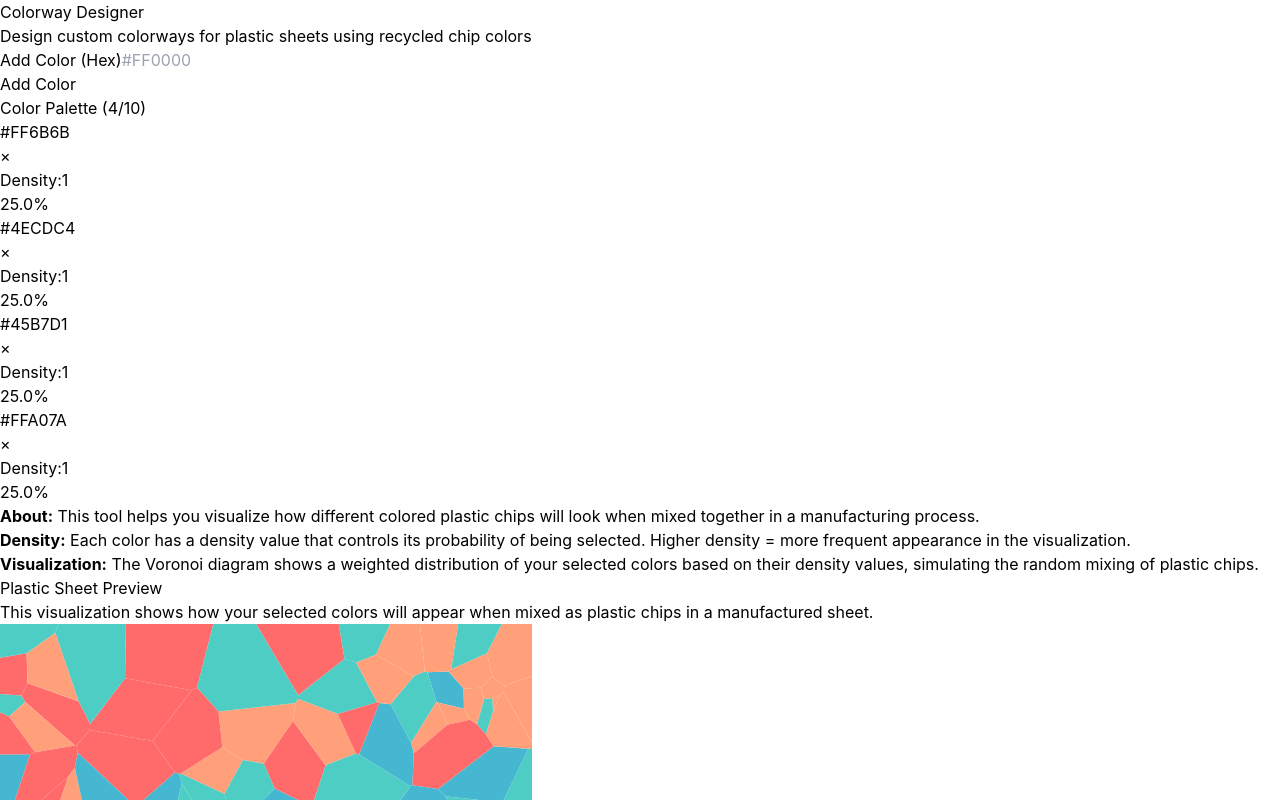
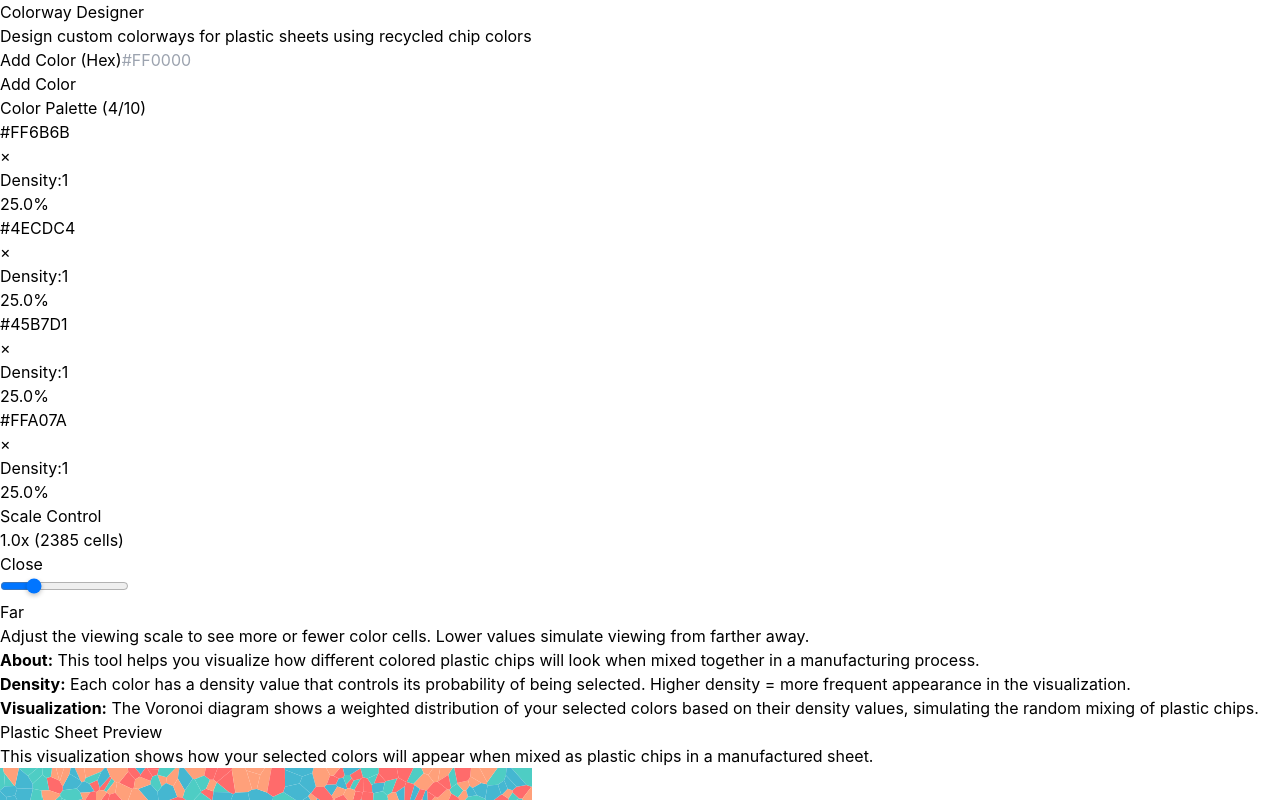
Before and after one commit to ammortal-inc/colorway-designer, a React (Vite) app: page / in a window 1280 px wide. Shown: the top 800 px of the page. Built offline with nearby package versions, Linux system fonts and the light colour scheme.

Commit message:
feat: Add scale control

```diff
--- a/src/App.tsx
+++ b/src/App.tsx
@@ -1,8 +1,9 @@
-import { useState } from 'react';
+import { useState, useCallback } from 'react';
 import { Color } from './types';
 import { createColor } from './utils/colorUtils';
 import Sidebar from './components/Sidebar';
 import VoronoiVisualization from './components/VoronoiVisualization';
+import ScaleControl from './components/ScaleControl';
 
 const MAX_COLORS = 10;
 
@@ -18,6 +19,9 @@ function App() {
   const [colors, setColors] = useState<Color[]>(() => {
     return DEFAULT_COLORS.map(({ hex, density }) => createColor(hex, density));
   });
+
+  const [scale, setScale] = useState<number>(1.0);
+  const [isGenerating, setIsGenerating] = useState<boolean>(false);
 
   const handleColorAdd = (hex: string) => {
     if (colors.length >= MAX_COLORS) {
@@ -46,6 +50,13 @@ function App() {
     );
   };
 
+  const handleScaleChange = useCallback((newScale: number) => {
+    setScale(newScale);
+    setIsGenerating(true);
+    // Clear the generating state after a short delay
+    setTimeout(() => setIsGenerating(false), 200);
+  }, []);
+
   return (
     <div className="flex flex-row h-screen bg-neutral-900">
       <Sidebar
@@ -54,6 +65,9 @@ function App() {
         onColorRemove={handleColorRemove}
         onDensityChange={handleDensityChange}
         maxColors={MAX_COLORS}
+        scale={scale}
+        onScaleChange={handleScaleChange}
+        isGenerating={isGenerating}
       />
 
       <main className="flex-1 p-4 lg:p-8 overflow-auto flex flex-col">
@@ -72,7 +86,7 @@ function App() {
               colors={colors}
               width={600}
               height={600}
-              cellCount={150}
+              scale={scale}
             />
           </div>
         </div>
--- /dev/null
+++ b/src/components/ScaleControl.tsx
@@ -0,0 +1,108 @@
+import React from 'react';
+
+interface ScaleControlProps {
+  scale: number;
+  onScaleChange: (scale: number) => void;
+  disabled?: boolean;
+  isGenerating?: boolean;
+}
+
+const ScaleControl: React.FC<ScaleControlProps> = ({ scale, onScaleChange, disabled = false, isGenerating = false }) => {
+  const handleScaleChange = (e: React.ChangeEvent<HTMLInputElement>) => {
+    const newScale = parseFloat(e.target.value);
+    onScaleChange(newScale);
+  };
+
+  const getCellCount = (scale: number) => {
+    // Map scale 0.1-4.0 to cell count 100-10000
+    // Linear interpolation: cellCount = 100 + (scale - 0.1) * (10000 - 100) / (4.0 - 0.1)
+    const minCells = 100;
+    const maxCells = 10000;
+    const minScale = 0.1;
+    const maxScale = 4.0;
+
+    const cellCount = minCells + (scale - minScale) * (maxCells - minCells) / (maxScale - minScale);
+    return Math.round(cellCount);
+  };
+
+  return (
+    <div className="mb-6">
+      <div className="mb-3">
+        <div className="flex items-center justify-between mb-2">
+          <h3 className="text-lg font-medium text-neutral-100">
+            Scale Control
+          </h3>
+          {isGenerating && (
+            <span className="text-xs text-blue-400">Updating...</span>
+          )}
+        </div>
+        <div className="text-sm text-neutral-300">
+          {scale.toFixed(1)}x ({getCellCount(scale)} cells)
+        </div>
+      </div>
+
+      <div className="space-y-3">
+        <div className="flex items-center space-x-4">
+          <span className="text-sm text-neutral-400 w-8">Close</span>
+
+          <div className="flex-1 relative">
+            <input
+              type="range"
+              min="0.1"
+              max="4.0"
+              step="0.1"
+              value={scale}
+              onChange={handleScaleChange}
+              disabled={disabled}
+              className="w-full h-2 bg-neutral-600 rounded-lg appearance-none cursor-pointer slider"
+            />
+          </div>
+
+          <span className="text-sm text-neutral-400 w-10">Far</span>
+        </div>
+      </div>
+
+      <p className="text-xs text-neutral-400 mt-3">
+        Adjust the viewing scale to see more or fewer color cells. Lower values simulate viewing from farther away.
+      </p>
+
+      <style jsx>{`
+        .slider::-webkit-slider-thumb {
+          appearance: none;
+          height: 20px;
+          width: 20px;
+          border-radius: 50%;
+          background: rgb(96 165 250);
+          cursor: pointer;
+          border: 2px solid white;
+          box-shadow: 0 2px 4px rgba(0, 0, 0, 0.2);
+        }
+
+        .slider::-moz-range-thumb {
+          height: 20px;
+          width: 20px;
+          border-radius: 50%;
+          background: rgb(96 165 250);
+          cursor: pointer;
+          border: 2px solid white;
+          box-shadow: 0 2px 4px rgba(0, 0, 0, 0.2);
+        }
+
+        .slider:disabled {
+          opacity: 0.5;
+          cursor: not-allowed;
+        }
+
+        .slider:disabled::-webkit-slider-thumb {
+          cursor: not-allowed;
+        }
+
+        .slider:disabled::-moz-range-thumb {
+          cursor: not-allowed;
+        }
+      `}</style>
+    </div>
+  );
+};
+
+export default ScaleControl;
--- a/src/components/Sidebar.tsx
+++ b/src/components/Sidebar.tsx
@@ -2,6 +2,7 @@ import React from 'react';
 import { Color } from '../types';
 import ColorPicker from './ColorPicker';
 import ColorPalette from './ColorPalette';
+import ScaleControl from './ScaleControl';
 
 interface SidebarProps {
   colors: Color[];
@@ -9,6 +10,9 @@ interface SidebarProps {
   onColorRemove: (colorId: string) => void;
   onDensityChange: (colorId: string, density: number) => void;
   maxColors: number;
+  scale: number;
+  onScaleChange: (scale: number) => void;
+  isGenerating: boolean;
 }
 
 const Sidebar: React.FC<SidebarProps> = ({
@@ -17,6 +21,9 @@ const Sidebar: React.FC<SidebarProps> = ({
   onColorRemove,
   onDensityChange,
   maxColors,
+  scale,
+  onScaleChange,
+  isGenerating,
 }) => {
   const isMaxColorsReached = colors.length >= maxColors;
 
@@ -50,6 +57,15 @@ const Sidebar: React.FC<SidebarProps> = ({
         onDensityChange={onDensityChange}
       />
 
+      <div className="mt-6">
+        <ScaleControl
+          scale={scale}
+          onScaleChange={onScaleChange}
+          disabled={colors.length === 0}
+          isGenerating={isGenerating}
+        />
+      </div>
+
       <div className="mt-8 pt-6 border-t border-neutral-600">
         <div className="text-sm text-neutral-300 space-y-1">
           <p><strong>About:</strong> This tool helps you visualize how different colored plastic chips will look when mixed together in a manufacturing process.</p>
--- a/src/components/VoronoiVisualization.tsx
+++ b/src/components/VoronoiVisualization.tsx
@@ -6,15 +6,22 @@ interface VoronoiVisualizationProps {
   colors: Color[];
   width?: number;
   height?: number;
-  cellCount?: number;
+  scale?: number;
 }
 
 const VoronoiVisualization: React.FC<VoronoiVisualizationProps> = ({
   colors,
   width = 600,
   height = 600,
-  cellCount = 150,
+  scale = 1.0,
 }) => {
+  // Map scale 0.1-4.0 to cell count 100-10000
+  const minCells = 100;
+  const maxCells = 10000;
+  const minScale = 0.1;
+  const maxScale = 4.0;
+
+  const cellCount = Math.round(minCells + (scale - minScale) * (maxCells - minCells) / (maxScale - minScale));
   const canvasRef = useRef<HTMLCanvasElement>(null);
   const containerRef = useRef<HTMLDivElement>(null);
   const [canvasSize, setCanvasSize] = useState({ width, height });
@@ -61,7 +68,7 @@ const VoronoiVisualization: React.FC<VoronoiVisualizationProps> = ({
     canvas.height = canvasSize.height;
 
     renderVoronoiToCanvas(canvas, [], colors, cellCount);
-  }, [colors, canvasSize, cellCount]);
+  }, [colors, canvasSize, cellCount, scale]);
 
   const regeneratePattern = () => {
     const canvas = canvasRef.current;
```
